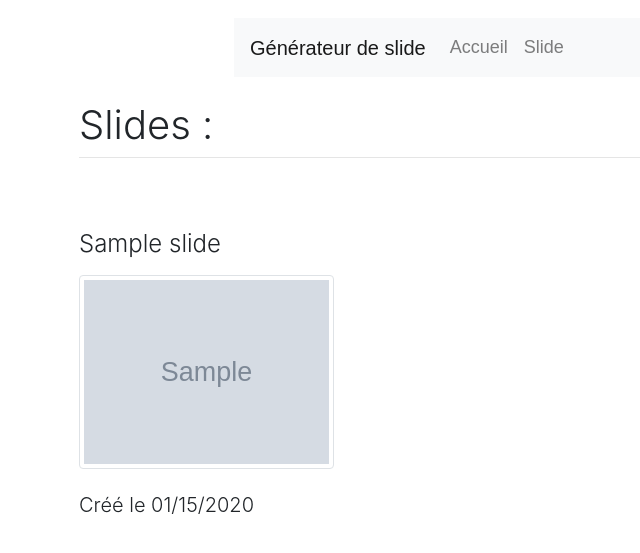
After one commit to ThibautDesfours/slideProject, a Symfony app: template templates/slide/slides.html.twig in a window 1280 px wide. The commit adds this page. Shown: the top 553 px of the page, without its empty margins (6-646 px from the left). Run offline with Twig, Linux system fonts and the light colour scheme; the template is opened without the code that fills it: most values are stand-ins (such as "Sample title", 1, 10 or a date in 2020); grey boxes marked "Sample" are stand-in pictures; some libraries are stand-ins or nearby versions.

Commit message:
Navbar sur toutes les pages + /slide + correction chemin pictures + createdAt dans Entity/Slide

```diff
--- a/src/Controller/PictureController.php
+++ b/src/Controller/PictureController.php
@@ -13,6 +13,7 @@ class PictureController extends AbstractController
 {
     /**
      * @Route("/index", name="index")
+     * @Route("/", name="/")
      */
     public function index()
     {
--- a/templates/base.html.twig
+++ b/templates/base.html.twig
@@ -23,7 +23,7 @@
 			</style>
 		{% endblock %}
 	</head>
-	{% block body %}
+	<body>
 		<div class="example-wrapper">
 			<nav class="navbar navbar-expand-lg navbar-light bg-light">
 				<a class="navbar-brand" href="#">Générateur de slide</a>
@@ -34,21 +34,23 @@
 							<a class="nav-link" href="/picturesGalery">Accueil</a>
 						</li>
 						<li class="nav-item">
-							<a class="nav-link" href="/contact">Slide
+							<a class="nav-link" href="/slide">Slide
 							</a>
 						</li>
 					</ul>
 				</div>
 			</nav>
 		</div>
-		<div class="container"></div>
-	{% endblock %}
-
-
+		<div class="container-fluid">
+			{% block body %}{% endblock %}
+		</div>
+	</body>
+	<footer>
 		{% block javascripts %}
 			<script src="{{asset('js/bootstrap.min.js')}}"></script>
 			<script src="{{asset('js/bootstrap.bundle.min.js')}}"></script>
 			<script src="{{asset('js/jquery-3.4.1.min.js')}}"></script>
 			<script src="{{asset('js/jquery.Jcrop.min.js')}}"></script>
 		{% endblock %}
+	</footer>
 </html>
--- a/templates/picture/picturesGalery.html.twig
+++ b/templates/picture/picturesGalery.html.twig
@@ -30,7 +30,7 @@
 
 			<div class="col-lg-3 col-md-4 col-6">
 				<a href="#" class="d-block mb-4 h-100">
-					<img class="img-fluid img-thumbnail" src="./pictures/{{ picture.getPathPicture() }}" alt="">
+					<img class="img-fluid img-thumbnail" src="{{asset(picture.getPathPicture())}}" alt="">
 				</a>
 			</div>
         {% endfor %}
--- /dev/null
+++ b/templates/slide/slides.html.twig
@@ -0,0 +1,23 @@
+{% extends 'base.html.twig' %}
+
+{% block title %}Slides{% endblock %}
+
+{% block body %}
+   <div class="container">
+
+		<h1 class="font-weight-light text-center text-lg-left mt-4 mb-0">Slides :</h1>
+
+		<hr class="mt-2 mb-5">
+
+		<div class="row text-center text-lg-left">
+            {% for slide in slides %}
+                <div class="col-lg-3 col-md-4 col-6">
+                    <p><h4 class="font-weight-light text-center text-lg-left mt-4 mb-0">{{slide.title_slide}}</h4></p>
+                    <a href="slide/show/{{slide.id}}" class="d-block mb-4 h-60">
+                        <img class="img-fluid img-thumbnail" src="{{asset(slide.path_picture)}}" alt="{{slide.name_picture}}">
+                    </a>
+                     <h5 class="font-weight-light text-center text-lg-left mt-4 mb-0">Créé le {{slide.createdAt|date("m/d/Y")}}</h5>
+                </div>
+            {% endfor %}
+	</div>
+{% endblock %}
```
Also changed, not shown: src/Controller/SlideController.php (+14 -0 lines), src/Entity/Slide.php (+5 -5 lines), src/Repository/PictureEffectRepository.php (+0 -9 lines), src/Repository/SlideRepository.php (+14 -0 lines), templates/slide/show.html.twig (+9 -3 lines). Lines whose indentation alone changed are shown as unchanged.
